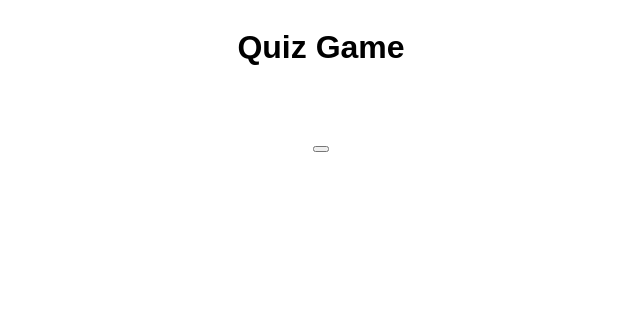
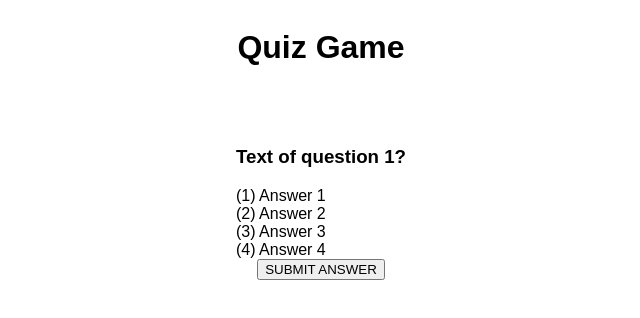
Before and after one commit to jim-clark/quiz-game, a plain HTML site: page index.html in a window 1280 px wide. Shown: the whole page, without its empty margins (319-959 px from the left). Drawn offline with Linux system fonts and the light colour scheme.

Commit message:
Displaying question and answers

```diff
--- a/css/main.css
+++ b/css/main.css
@@ -8,3 +8,7 @@ body {
   flex-direction: column;
   align-items: center;
 }
+
+#answers>article {
+  cursor: pointer;
+}
--- a/index.html
+++ b/index.html
@@ -14,6 +14,6 @@
     <h3 id="question"></h3>
     <section id="answers"></section>
   </main>
-  <button id="submit"></button>
+  <button id="submit">SUBMIT ANSWER</button>
 </body>
 </html>
--- a/js/main.js
+++ b/js/main.js
@@ -1,13 +1,89 @@
+/*-- Pseudocode/Logic I slacked on Saturday
+
+
+1) Initialize all state, then call render()
+2) render() will render one of the following:
+  2.1) When curQuestionIdx is < questions.length, render the
+       current question and its list of possible answers
+  2.2) When curQuestionIdx === questions.length, all questions
+       have been answered so render a message based upon
+       the results state, for example:
+       "Congrats - you win by answering 8 out of 10 correctly!"
+3) When a player clicks their answer to a question:
+  3.1) Update the current question object's playerAnswer to the
+       index of the answer.
+  3.2) Call render().  Since an answer has been selected, render their
+       selected answer differently (different styling).
+4) When a player clicks the "Next" button:
+  4.1) Increment curQuestionIdx
+  4.2) If curQuestionIdx === questions.length, all questions have been
+       answered - so update the results state
+  4.3) Call render()
+
+--*/
+
+
+
 /*----- constants -----*/
 
 
 /*----- state variables -----*/
 
+// Define, but don't initialize/assign to the state variables
+let questions;  // array of question objects
+let curQuestionIdx;  // index of cur question in the questions array being answered
+let correctScore;
 
 /*----- cached elements  -----*/
-
+const questionEl = document.getElementById('question');
+const answersEl = document.getElementById('answers');
 
 /*----- event listeners -----*/
 
 
 /*----- functions -----*/
+init();  // Start the Quiz
+
+// Initialize all state, then call render()
+function init() {
+  questions = [
+    {
+      question: 'Text of question 1?',
+      answers: ['Answer 1', 'Answer 2', 'Answer 3', 'Answer 4'],
+      correctAnswerIdx: 0, // index of 'Answer 1'
+      playerAnswerIdx: null // this is the property you update when they
+      // click an answer when this is the current question
+    },
+    {
+      question: 'Text of question 2?',
+      answers: ['Another Answer 1', 'Another Answer 2', 'Another Answer 3', 'Another Answer 4'],
+      correctAnswerIdx: 1, // index of 'Another Answer 2'
+      playerAnswerIdx: null // this is the property you update when they
+      // click an answer when this is the current question
+    },
+  ];
+  curQuestionIdx = 0;
+  correctScore = null;
+  render();
+}
+
+function render() {
+  if (correctScore === null) {
+    // Answering a question
+    renderQuestion();
+  } else {
+    // Rendering the score
+
+  }
+}
+
+function renderQuestion() {
+  const question = questions[curQuestionIdx];
+  questionEl.innerText = question.question;
+  // "Build" the html string using the answers array
+  let html = '';
+  question.answers.forEach((answer, idx) => {
+    html += `<article>(${idx + 1}) ${answer}</article>`;
+  });
+  answersEl.innerHTML = html;
+}
```
